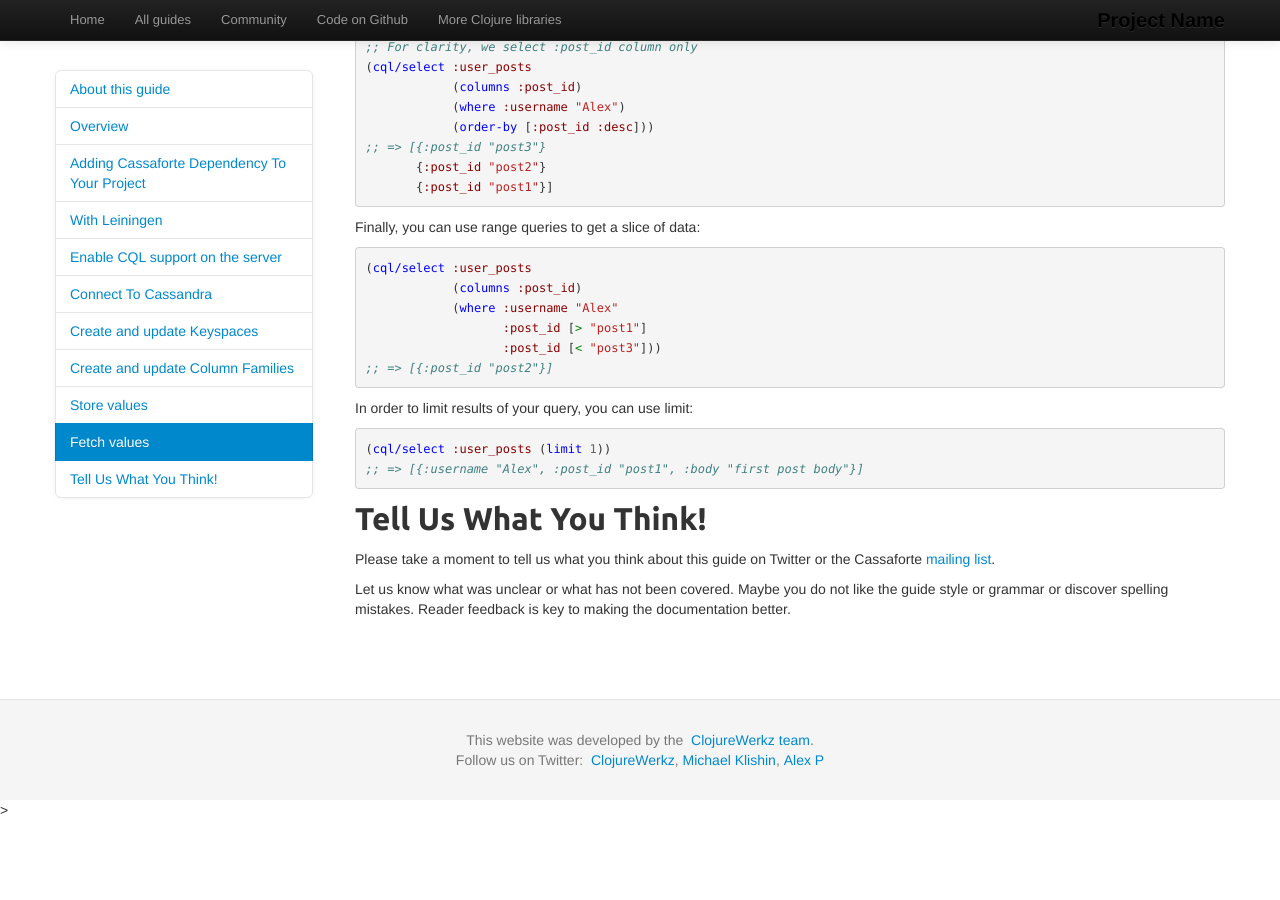
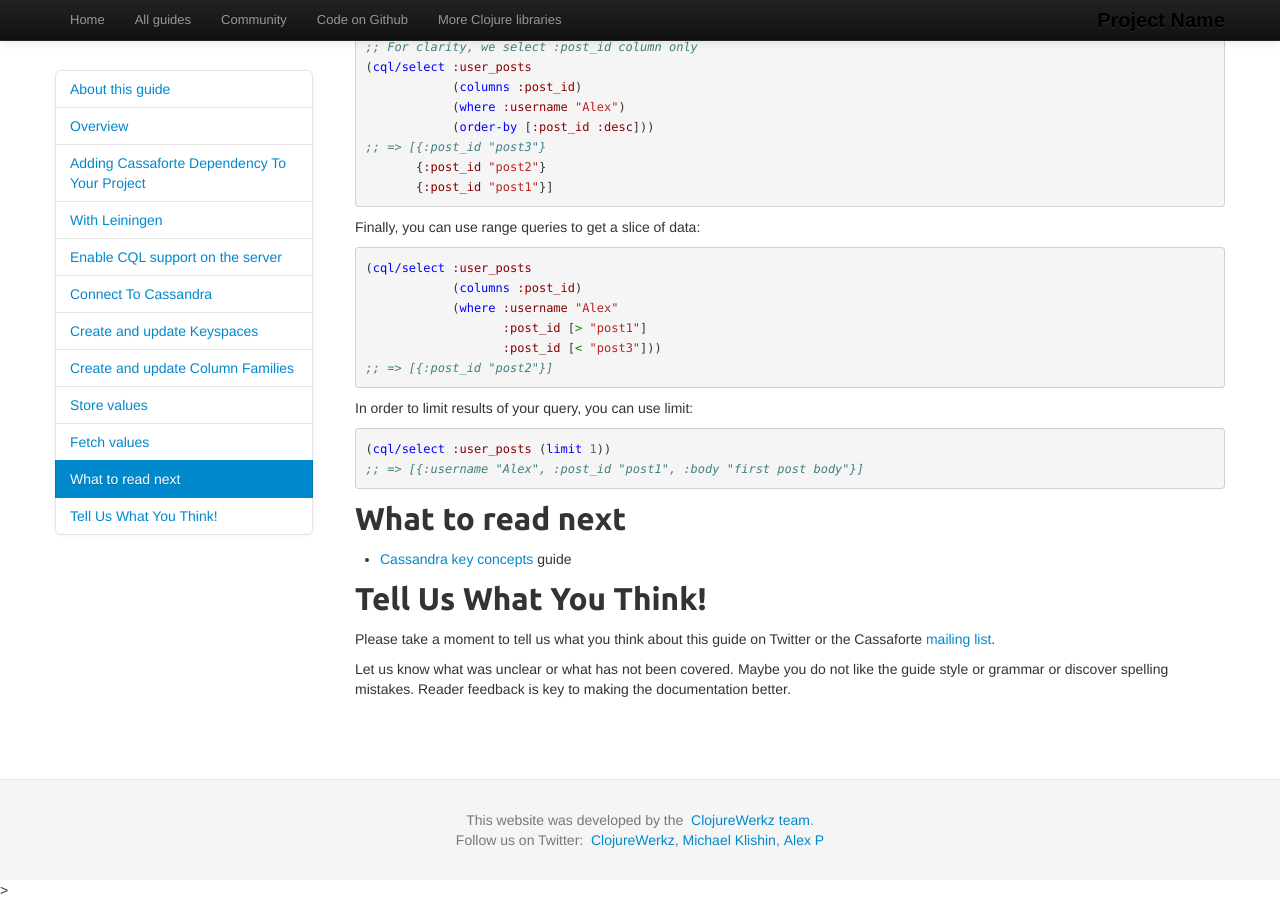
Before and after one commit to clojurewerkz/cassaforte.docs, a Jekyll site: the page built from articles/getting_started.md, in a window 1280 px wide and 900 px high, scrolled down 3663 px. Built offline with Jekyll 4.4.1, drawn with Linux system fonts in a browser that asks for light colours; some web fonts are replaced; Markdown is read by kramdown in place of the engine named in the settings; before the commit the page ends 4483 px from its top, so only the background shows below that.

Commit message:
Add reference to key concepts guide from getting started

````diff
--- a/articles/getting_started.md
+++ b/articles/getting_started.md
@@ -276,3 +276,7 @@ In order to limit results of your query, you can use limit:
 (cql/select :user_posts (limit 1))
 ;; => [{:username "Alex", :post_id "post1", :body "first post body"}]
 ```
+
+## What to read next
+
+  * [Cassandra key concepts](/articles/cassandra_key_concepts.html) guide
````
